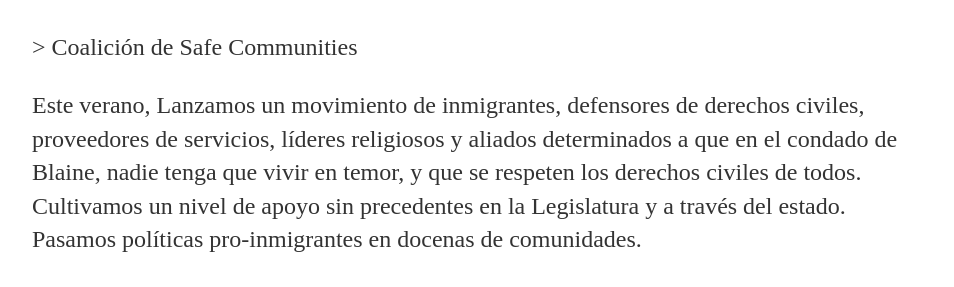
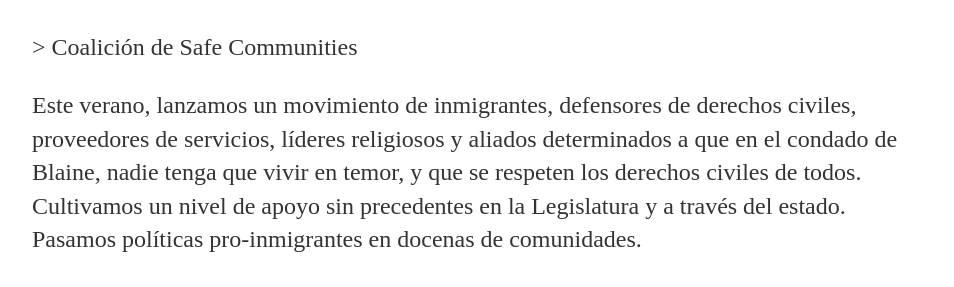
Before and after one commit to love5b/love5b.github.io, a Jekyll site: the page built from Español/index.html, in a window 1280 px wide. Shown: the part 166-453 px from the top of the page, without its empty margins (160-1114 px from the left). Built offline with Jekyll 4.4.1, drawn with Linux system fonts in a browser that asks for light colours.

```diff
--- a/Español/index.html
+++ b/Español/index.html
@@ -9,7 +9,7 @@ title: Apoye el Safe Communities Act Para el Wood River Valley, Blaine County, y
 			<p> > Coalición de Safe Communities </p>
 
             <p>
-            Este verano, Lanzamos un movimiento de inmigrantes, defensores de derechos civiles, proveedores de servicios,
+            Este verano, lanzamos un movimiento de inmigrantes, defensores de derechos civiles, proveedores de servicios,
             líderes religiosos y aliados determinados a que en el condado de Blaine, nadie tenga que vivir en temor, y que se respeten
             los derechos civiles de todos. Cultivamos un nivel de apoyo sin precedentes en la Legislatura y a través del estado. Pasamos
             políticas pro-inmigrantes en docenas de comunidades.
```
